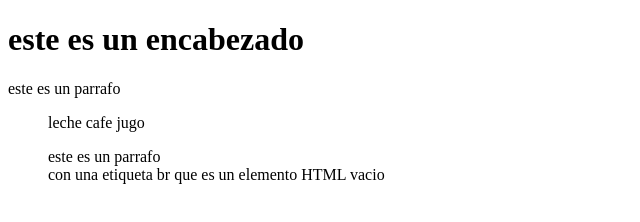
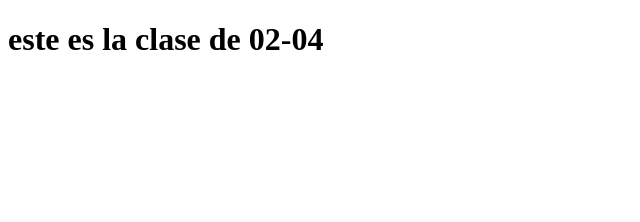
Before and after one commit to kevinbarreto6094/class-31.github.io, a plain HTML site: page pagina 2.html in a window 1280 px wide. Shown: the whole page, without its empty margins (0-640 px from the left). Drawn offline with Linux system fonts and the light colour scheme.

Commit message:
Update pagina 2.html

```diff
--- a/pagina 2.html
+++ b/pagina 2.html
@@ -1,21 +1,12 @@
-
 <!DOCTYPE html>
 <html lang="en">
 <head>
     <meta charset="UTF-8">
     <meta name="viewport" content="width=device-width, initial-scale=1.0">
-    <link rel="icon" type="image/jpg" href="https://www.adidas.pe/static/glass/landing-app/adidas-landing-app/favicon.ico"/>
-    <title>Document</title>
+    <title>certus</title>
 </head>
 <body>
-    <h1>este es un encabezado</h1>
-<p>este es un parrafo </p>
-<ul>
-  </l1>leche<l1>
-  </l1>cafe<l1>
-  </l1>jugo<l1>
-    <p>este es un parrafo <br>con una etiqueta br que es un elemento HTML vacio </p>
+    <h1>este es la clase de 02-04</h1>
 
- </ul>
 </body>
 </html>
```
